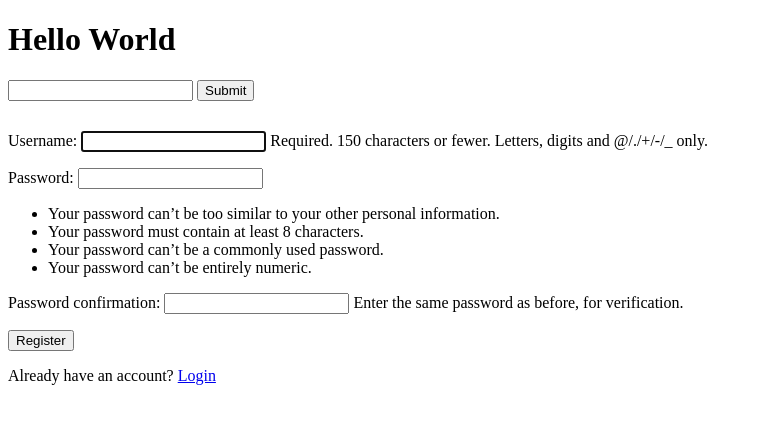
After one commit to ap221882/django-pjct-basic, a Django app: page /register/ in a window 1280 px wide. The commit adds this page. Shown: the top 424 px of the page, without its empty margins (0-762 px from the left). Run offline with Django 3.2, Linux system fonts and the light colour scheme.

Commit message:
Django registration

```diff
--- a/accounts/views.py
+++ b/accounts/views.py
@@ -1,13 +1,22 @@
 from django.contrib.auth import authenticate, login, logout
 from django.shortcuts import render, redirect
+from django.contrib.auth.forms import UserCreationForm
+
+
+def register_view(request):
+    form = UserCreationForm(request.POST or None)
+    if form.is_valid():
+        user_obj = form.save()
+        return redirect('/login')
+    context = {'form':form}
+    return render(request,"accounts/register.html",context)
 
 # Create your views here.
-
 def login_view(request):
     if request.method == 'POST':
         username = request.POST.get("username")
         password = request.POST.get("password")
-        print(username,password) # remove this!!!
+        # print(username,password) # remove this!!!
         user = authenticate(request, username = username, password=password)
         if user is None:
             context = {'error':'Invalid username or password.'}
@@ -21,6 +30,3 @@ def logout_view(request):
         logout(request)
         return redirect('/login')
     return render(request,"accounts/logout.html",{})
-
-def register_view(request):
-    return render(request,"accounts/login.html",{})
--- a/templates/accounts/login.html
+++ b/templates/accounts/login.html
@@ -19,6 +19,7 @@
         </div>
         <button type="submit">Log in</button>
     </form>
+    <p>Need an account? <a href="/register">Please register</a></p>
 </div>
 {% else %}
 
--- /dev/null
+++ b/templates/accounts/register.html
@@ -0,0 +1,19 @@
+{% extends "base.html" %}
+
+{% block content %}
+
+{% if not request.user.is_authenticated %}
+<div style="margin-top: 30px;">
+    <form action="" method="post">
+        {% csrf_token %}
+        {{form.as_p}}
+        <button type="submit">Register</button>
+    </form>
+    <p>Already have an account? <a href="/login">Login</a></p>
+</div>
+{% else %}
+
+<p>You're already logged in and cannot register. Would you like to log out?<a href="/logout/">Logout</a></p>
+
+{% endif %}
+{% endblock %}
--- a/trydjango/urls.py
+++ b/trydjango/urls.py
@@ -25,7 +25,8 @@ from articles.views import (
 
 from accounts.views import (
     login_view,
-    logout_view
+    logout_view,
+    register_view
 )
 
 
@@ -36,6 +37,7 @@ urlpatterns = [
     path("articles/<int:id>/", article_detail_view),
     path('admin/', admin.site.urls),
     path('login/',login_view),
-    path('logout/',logout_view)
+    path('logout/',logout_view),
+    path('register/',register_view),
     # re_path(r'articles/(?P<id>\d+)/$',home_view)
 ]
```
Also changed, not shown: db.sqlite3.
